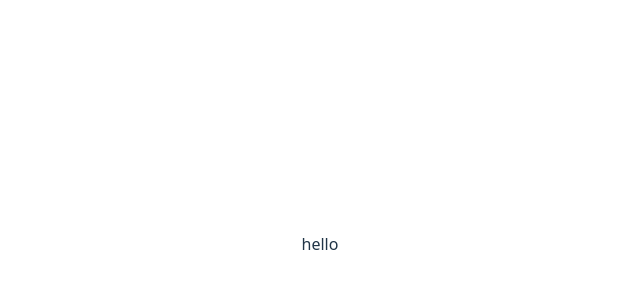
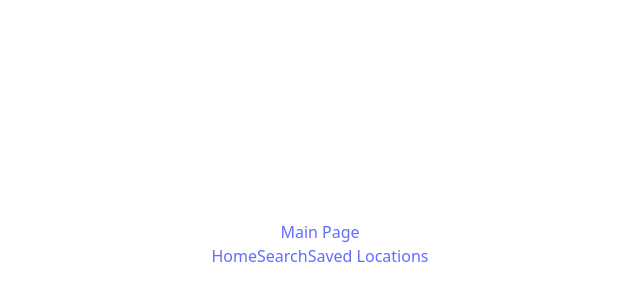
Before and after one commit to deezer9110/weather-app, a React (Vite) app in the folder frontend/: page / in a window 1280 px wide. Shown: the part 156-456 px from the top of the page, without its empty margins (320-960 px from the left). Built offline with nearby package versions, Linux system fonts and the light colour scheme.

Commit message:
added route tables and barebones of app

```diff
--- a/frontend/src/App.jsx
+++ b/frontend/src/App.jsx
@@ -1,13 +1,24 @@
-import { useState } from "react";
-import reactLogo from "./assets/react.svg";
-import viteLogo from "/vite.svg";
 import "./css/App.css";
 
+import Home from "./pages/Home";
+import Search from "./pages/Search";
+import SavedLocations from "./pages/SavedLocations";
+import NavBar from "./components/NavBar";
+
+import { Routes, Route } from "react-router-dom";
 
 function App() {
   return (
     <>
-      <p>hello</p>
+      <NavBar />
+
+      <main className="main-content">
+        <Routes>
+          <Route path="/" element={<Home />} />
+          <Route path="/" element={<Search />} />
+          <Route path="/" element={<SavedLocations />} />
+        </Routes>
+      </main>
     </>
   );
 }
--- /dev/null
+++ b/frontend/src/components/NavBar.jsx
@@ -0,0 +1,16 @@
+import { Link } from "react-router-dom"
+
+function NavBar() {
+    return <nav className="navbar">
+        <div className="nav-main">
+            <Link to="/">Main Page</Link>
+        </div>
+        <div className="nav-links">
+            <Link to="/" className="link">Home</Link>
+            <Link to="/search" className="link">Search</Link>
+            <Link to="/saved">Saved Locations</Link>
+        </div>
+    </nav>
+}
+
+export default NavBar
--- /dev/null
+++ b/frontend/src/pages/Home.jsx
@@ -0,0 +1,6 @@
+
+function Home() {
+
+}
+
+export default Home
--- /dev/null
+++ b/frontend/src/pages/SavedLocations.jsx
@@ -0,0 +1,6 @@
+
+function SavedLocations() {
+
+}
+
+export default SavedLocations
--- /dev/null
+++ b/frontend/src/pages/Search.jsx
@@ -0,0 +1,6 @@
+
+function Search(){
+
+}
+
+export default Search
--- /dev/null
+++ b/package.json
@@ -0,0 +1,5 @@
+{
+  "dependencies": {
+    "react-router-dom": "^7.6.3"
+  }
+}
```
Also changed, not shown: 1 other file (tests, documents, lock files or other folders).
